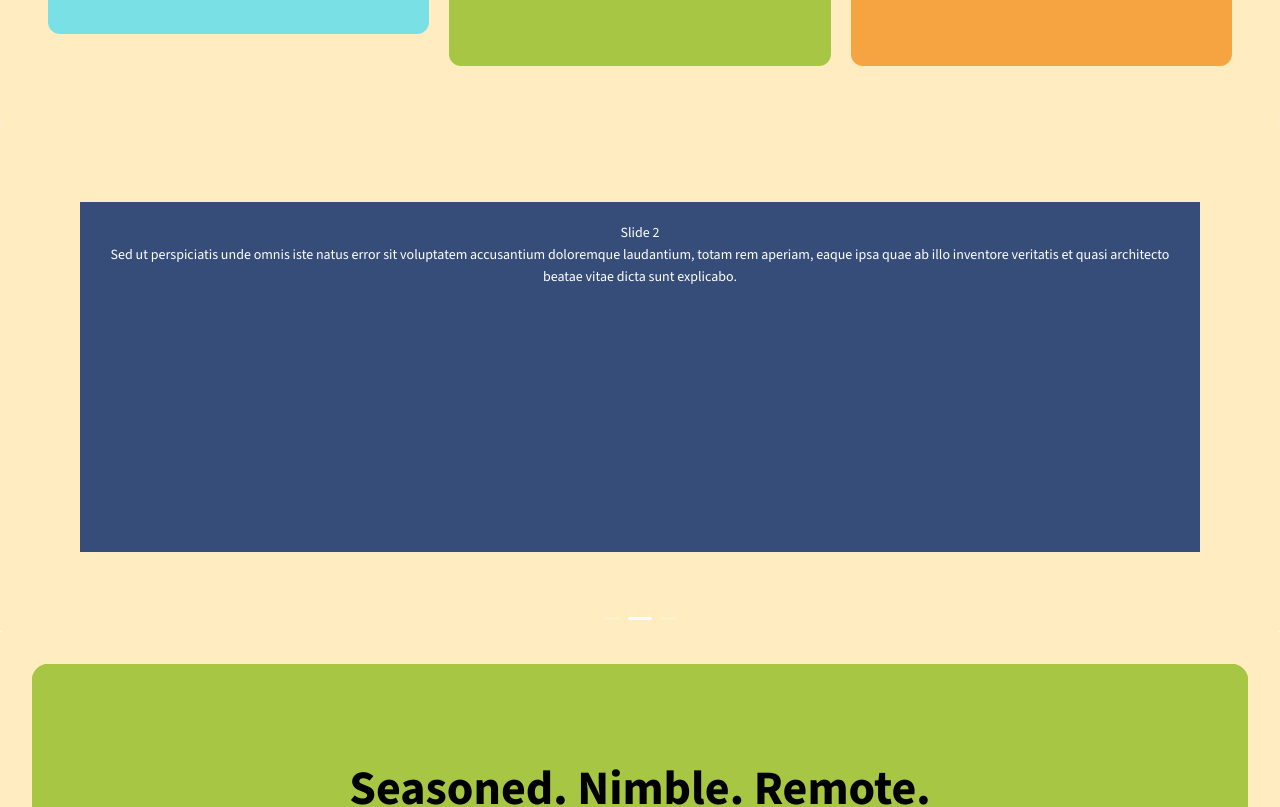
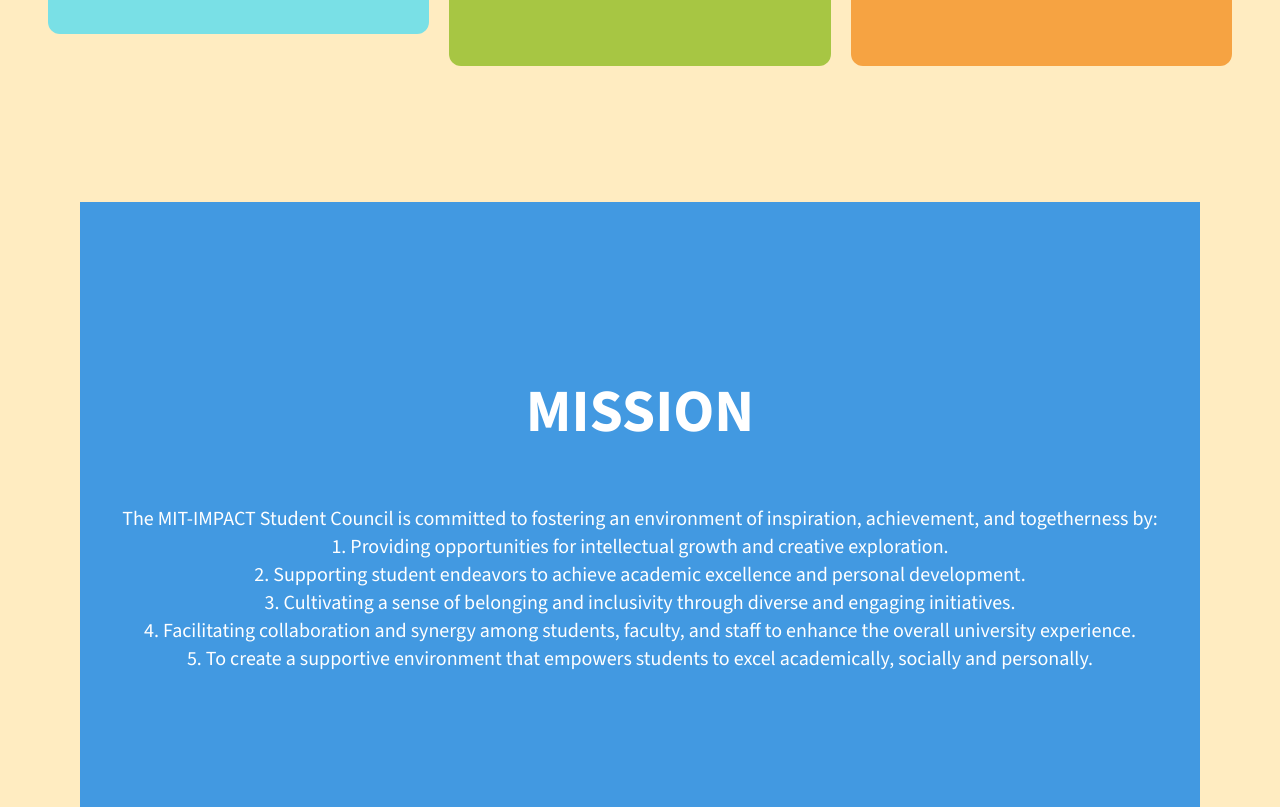
Before and after one commit to Akshat-Vashisht/student-council-website-v2, a Next.js app: page / in a window 1280 px wide. Shown: the part 1800-2607 px from the top of the page. Built offline with nearby package versions, Linux system fonts and the light colour scheme.

Commit message:
feat added vision mission objective carousel

```diff
--- a/components/Home/Vision.js
+++ b/components/Home/Vision.js
@@ -2,48 +2,86 @@ import React from "react";
 import { Carousel } from "antd";
 
 const contentStyle = {
-  height: "350px",
+  height: "750px",
   color: "#fff",
-  justyContent: "center",
+  display: "flex",
+  justifyContent: "center",
+  alignItems: "center",
   textAlign: "center",
-  background: "#364d79",
+  background: "#4299e1",
   padding: "20px",
 };
 
+const scrollableContentStyle = {
+  ...contentStyle,
+  maxHeight: "650px",
+  overflowY: "auto",
+  scrollBehavior: "smooth",
+};
+
 const App = () => (
-  <Carousel autoplay className="p-20  rounded bg-[#FFECC1]">
+  <div className="carousel-container overflow-y-auto max-h-96 lg:max-h-full smM:h-[550px] ">
+    <Carousel autoplay className="p-20 bg-[#FFECC1]">
       <div>
-      <div style={contentStyle}>
-        <h3>Slide 1</h3>
+        <div
+          style={scrollableContentStyle}
+          className="flex flex-col text-xl smM:text-sm gap-16 smM:gap-6 smM:h-max"
+        >
+          <div className="text-6xl mdM:text-4xl smM:text-2xl font-bold">
+            <h3>VISION</h3>
+          </div>
           <p>
-          Lorem ipsum dolor sit amet, consectetur adipiscing elit. Nullam
-          suscipit magna sit amet justo varius, id volutpat nulla dictum.
-          Vestibulum vestibulum tristique velit nec dignissim.
+            To create a vibrant and cohesive student community at MIT-ADT
+            University, where every individual is empowered to excel
+            academically, professionally, and personally
           </p>
         </div>
       </div>
       <div>
-      <div style={contentStyle}>
-        <h3>Slide 2</h3>
+        <div
+          style={scrollableContentStyle}
+          className="flex flex-col text-xl smM:text-sm gap-16 smM:gap-6 smM:h-max"
+        >
+          <div className="text-6xl mdM:text-4xl smM:text-2xl font-bold">
+            <h3>MISSION</h3>
+          </div>
           <p>
-          Sed ut perspiciatis unde omnis iste natus error sit voluptatem
-          accusantium doloremque laudantium, totam rem aperiam, eaque ipsa quae
-          ab illo inventore veritatis et quasi architecto beatae vitae dicta
-          sunt explicabo.
+            The MIT-IMPACT Student Council is committed to fostering an
+            environment of inspiration, achievement, and togetherness by:
+            <br /> 1. Providing opportunities for intellectual growth and
+            creative exploration.
+            <br /> 2. Supporting student endeavors to achieve academic
+            excellence and personal development.
+            <br /> 3. Cultivating a sense of belonging and inclusivity through
+            diverse and engaging initiatives.
+            <br /> 4. Facilitating collaboration and synergy among students,
+            faculty, and staff to enhance the overall university experience.
+            <br /> 5. To create a supportive environment that empowers students
+            to excel academically, socially and personally.
           </p>
         </div>
       </div>
       <div>
-      <div style={contentStyle}>
-        <h3>Slide 3</h3>
+        <div
+          style={scrollableContentStyle}
+          className="flex flex-col text-xl smM:text-sm gap-16 smM:gap-6 smM:h-max"
+        >
+          <div className="text-6xl mdM:text-4xl smM:text-2xl font-bold">
+            <h3>OBJECTIVE</h3>
+          </div>
           <p>
-          Nemo enim ipsam voluptatem quia voluptas sit aspernatur aut odit aut
-          fugit, sed quia consequuntur magni dolores eos qui ratione voluptatem
-          sequi nesciunt.
+            The MIT-IMPACT Student council aims to represent and unite the
+            MIT-ADT University community by advocating for student needs,
+            fostering inclusivity, and organizing events for personal and
+            leadership development. We facilitate dialogue between students,
+            faculty, and administration to address concerns and enact positive
+            change. Empowering individuals to engage in decision-making, we
+            strive to enhance the university experience for all
           </p>
         </div>
       </div>
     </Carousel>
+  </div>
 );
 
 export default App;
```
Lines whose indentation alone changed are shown as unchanged.
